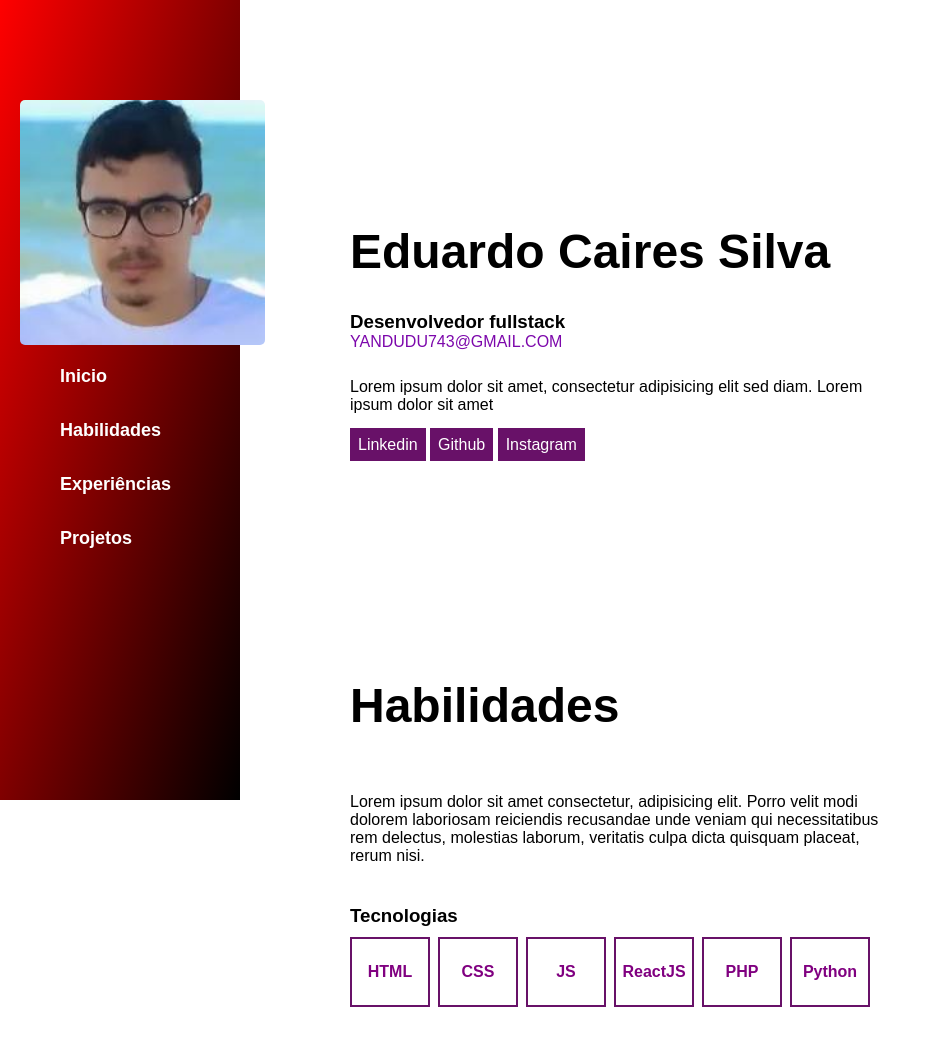
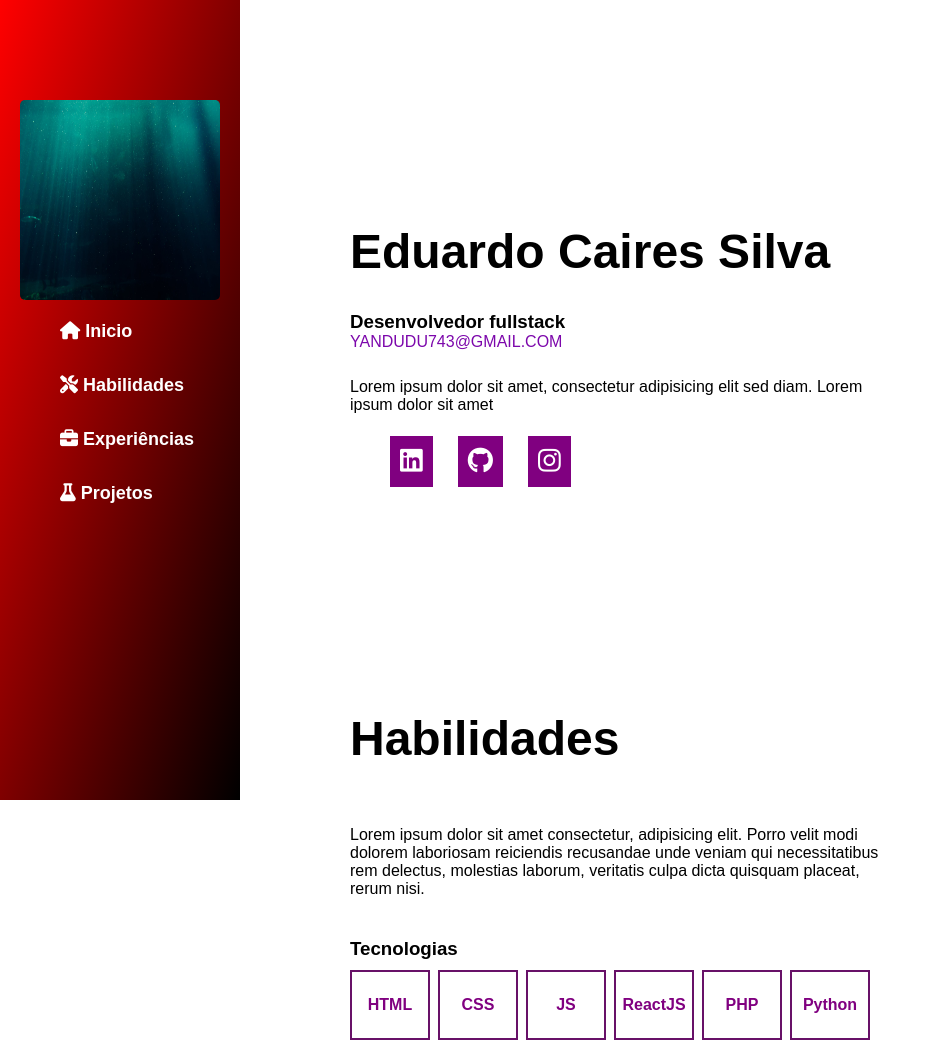
Before and after one commit to GeinsMortis/geinsmortis.github.io, a plain HTML site: page index.html in a window 1280 px wide. Shown: the top 1043 px of the page, without its empty margins (0-925 px from the left). Drawn offline with Linux system fonts and the light colour scheme; files whose address does not match are found by name.

Commit message:
Adicionando icones

```diff
--- a/css/style.css
+++ b/css/style.css
@@ -105,6 +105,23 @@ section .links:hover {
     transition: all 0.5s ease-in-out;
 }
 
+.social-links {
+    display: flex;
+    flex-wrap: wrap;
+    gap: 25px;
+    list-style: none;
+}
+
+.social-links li a {
+    padding: 10px;
+    display: block;
+    color: #fff;
+    font-weight: bold;
+    font-size: 26px;
+    text-decoration: none;
+    background-color: purple;
+}
+
 /* Alteração na seção de habilidades */
 
 .ferramentas {
@@ -159,7 +176,6 @@ section .links:hover {
 
 #projetos .card {
     transform: 0.3s;
-    transition-behavior: normal;
     transition-duration: 0.3s;
     transition-timing-function: ease;
     transition-delay: 0s;
--- a/index.html
+++ b/index.html
@@ -4,6 +4,7 @@
 <head>
     <meta charset="UTF-8">
     <meta name="viewport" content="width=device-width, initial-scale=1.0">
+    <link rel="stylesheet" href="https://cdnjs.cloudflare.com/ajax/libs/font-awesome/6.5.1/css/all.min.css">
     <link rel="stylesheet" href="css/style.css">
     <title>Eduardo Caires</title>
 </head>
@@ -12,21 +13,33 @@
 
     <aside class="aside-wrap">
         <a href="#Home">
-            <img src="imagens/eduardo.jpeg" alt="">
+            <img src="imagens/oceano.jpeg" style="width: 200px; height: 200px;" alt="">
         </a>
         <nav class="menu">
             <ul class="menu-list">
                 <li class="menu-item">
-                    <a href="#inicio" class="menu-link">Inicio</a>
+                    <a href="#inicio" class="menu-link">
+                        <i class="fa-solid fa-house"></i>
+                        Inicio
+                    </a>
                 </li>
                 <li class="menu-item">
-                    <a href="#habilidades" class="menu-link">Habilidades</a>
+                    <a href="#habilidades" class="menu-link">
+                        <i class="fa-solid fa-screwdriver-wrench"></i>
+                        Habilidades
+                    </a>
                 </li>
                 <li class="menu-item">
-                    <a href="#experiencias" class="menu-link">Experiências</a>
+                    <a href="#experiencias" class="menu-link">
+                        <i class="fa-solid fa-briefcase"></i>
+                        Experiências
+                    </a>
                 </li>
                 <li class="menu-item">
-                    <a href="#projetos" class="menu-link">Projetos</a>
+                    <a href="#projetos" class="menu-link">
+                        <i class="fa-solid fa-flask"></i>
+                        Projetos
+                    </a>
                 </li>
             </ul>
         </nav>
@@ -46,9 +59,25 @@
                 Lorem ipsum dolor sit amet, consectetur adipisicing elit sed diam. Lorem ipsum dolor sit amet
             </p>
 
-            <a href="" class="links">Linkedin</a>
-            <a href="" class="links">Github</a>
-            <a href="" class="links">Instagram</a>
+            <ul class="social-links">
+                <li>
+                    <a href="" class="links">
+                        <i class="fa-brands fa-linkedin"></i>
+                    </a>
+                </li>
+
+                <li>
+                    <a href="" class="links">
+                        <i class="fa-brands fa-github"></i>
+                    </a>
+                </li>
+
+                <li>
+                    <a href="" class="links">
+                        <i class="fa-brands fa-instagram"></i>
+                    </a>
+                </li>
+            </ul>
 
         </section>
 
```
